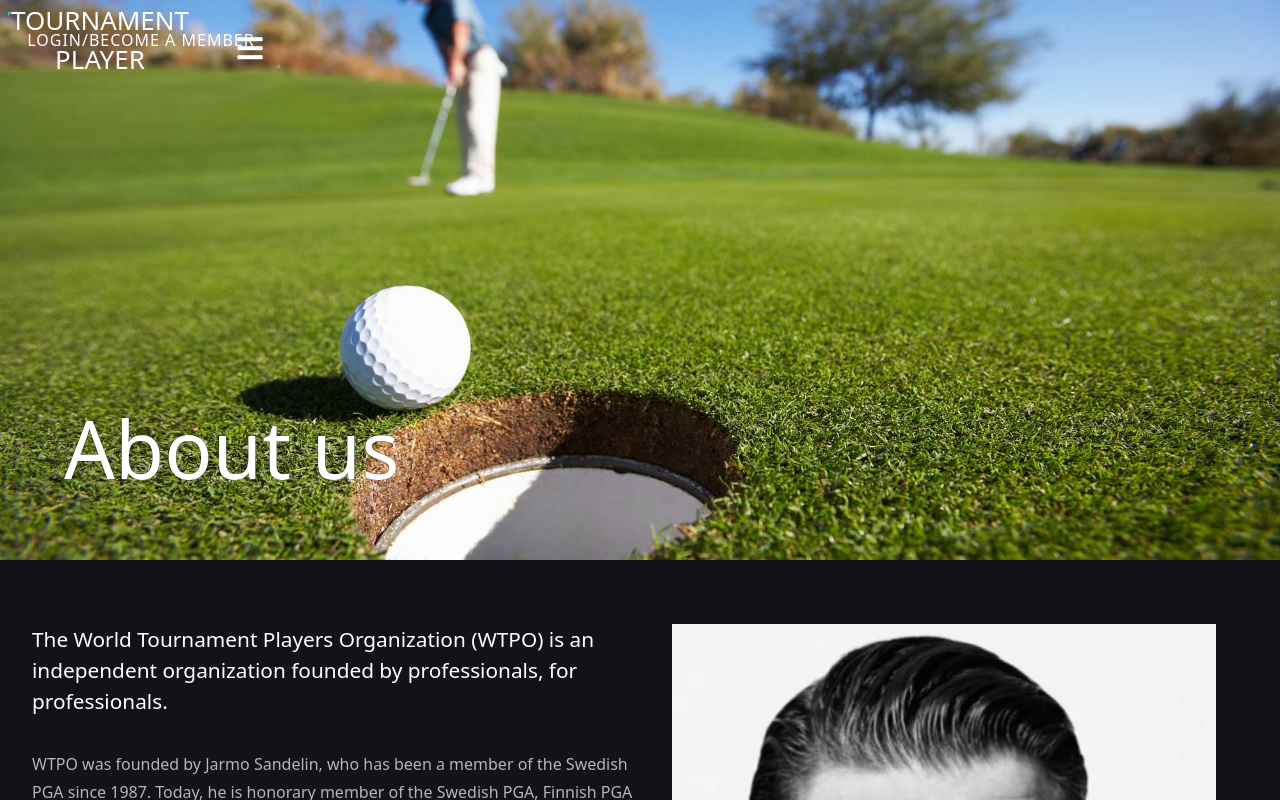
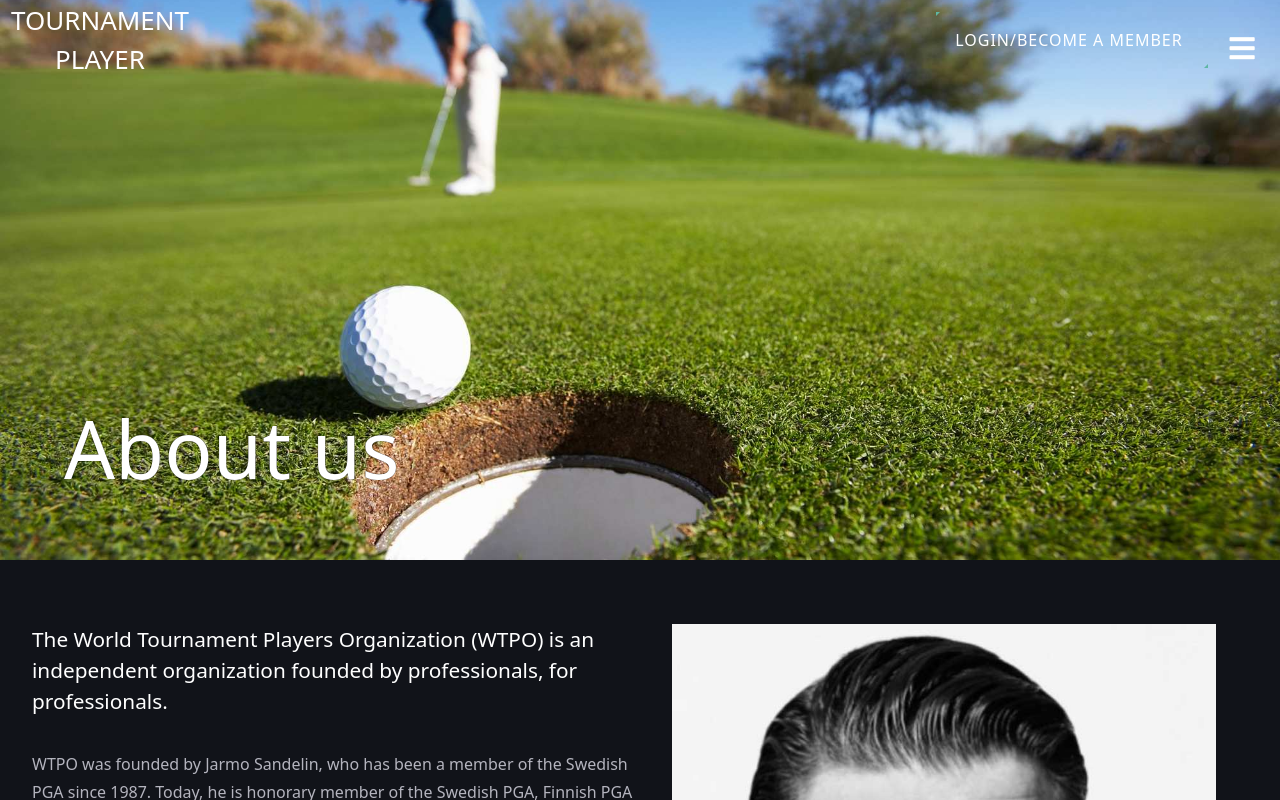
Before and after one commit to rohan-taneja576/Tournament-player-webiste, a React (Create React App) app: page /about-us in a window 1280 px wide. Shown: the top 800 px of the page. Built offline with nearby package versions, Linux system fonts and the light colour scheme.

Commit message:
update some designs and register and login page

```diff
--- a/src/components/Button/Button.css
+++ b/src/components/Button/Button.css
@@ -63,6 +63,13 @@
   z-index: -1;
   transition: all 0.3s ease;
 }
+
+@media screen and (max-width: 1450px) {
+  .btn-line-effect {
+    position: absolute;
+    right: 5%;
+  }
+}
 @media screen and (min-width: 375px) and (max-width: 767px) {
   .btn-line-effect {
     display: none;
--- a/src/components/Navbar/Navbar.css
+++ b/src/components/Navbar/Navbar.css
@@ -61,6 +61,9 @@
 }
 
 @media screen and (max-width: 1450px) {
+  .Navbar-Items {
+    width: 100%;
+  }
   .nav-menu {
     display: flex;
     flex-direction: column;
--- a/src/components/pages/Home/index.css
+++ b/src/components/pages/Home/index.css
@@ -60,3 +60,12 @@ video {
   background-color: #000;
   opacity: 0.4;
 }
+@media screen and (min-width: 375px) and (max-width: 767px) {
+  .content h1 {
+    font-size: 2rem;
+  }
+  .content {
+    width: 100% !important;
+    top: 55% !important;
+  }
+}
```
